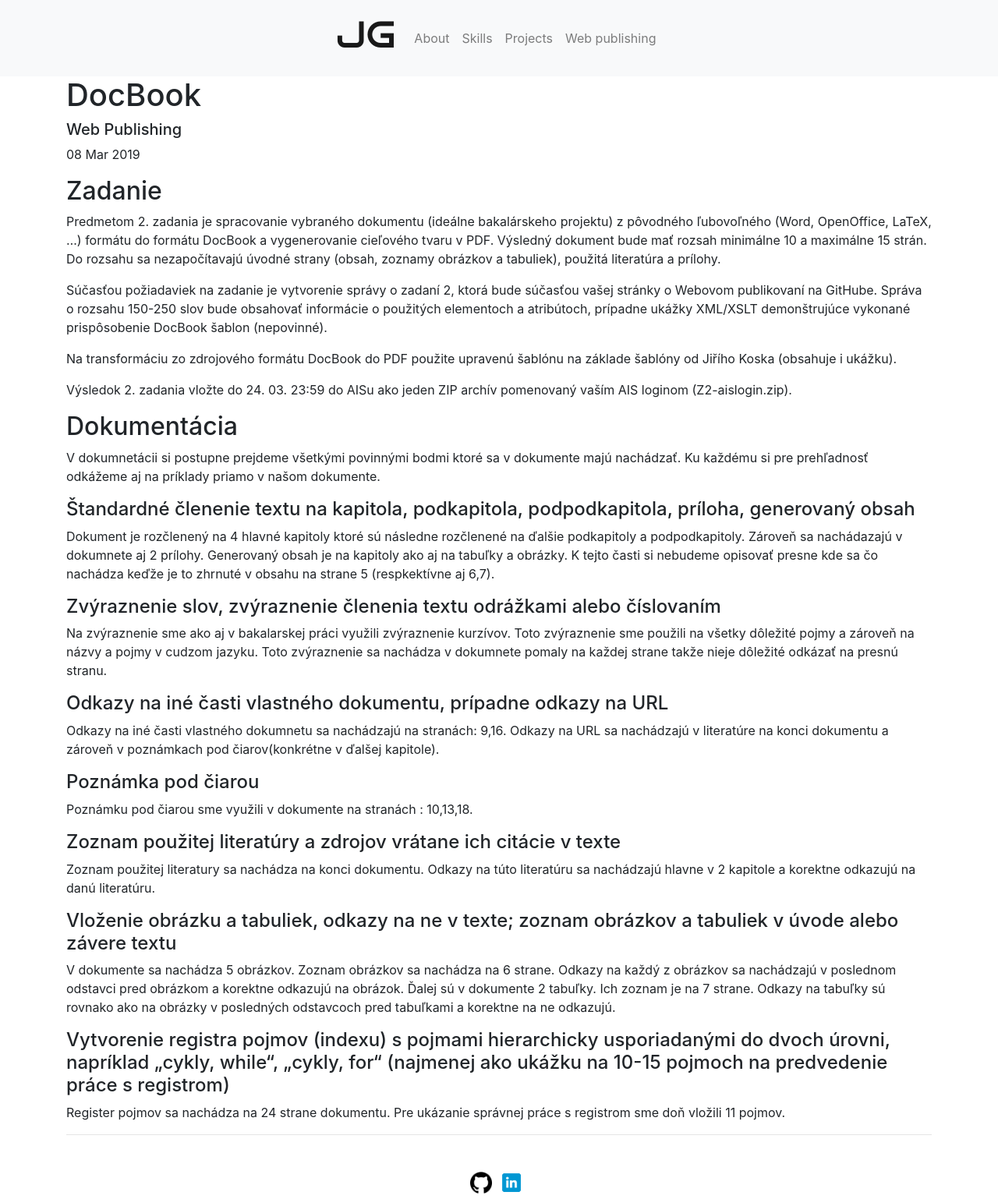
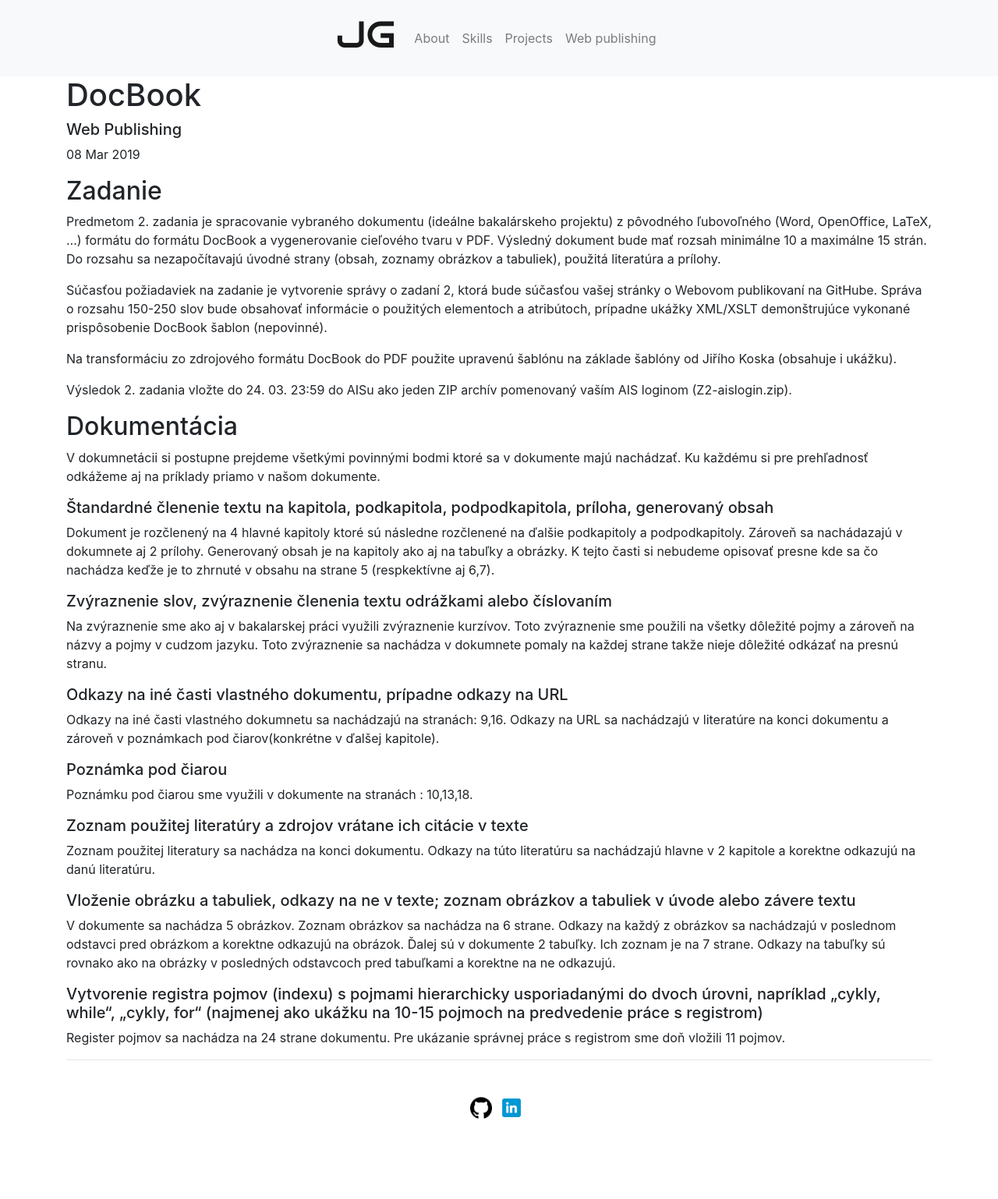
Before and after one commit to xgemelaj/xgemelaj.github.io, a Jekyll site: the page built from _posts/2019-03-08-Assignment-2.md, in a window 1280 px wide. Shown: the whole page at 78% size. Built offline with Jekyll 4.4.1, drawn with Linux system fonts in a browser that asks for light colours; after the commit the page ends 1442 px from its top, so only the background shows below that.

Commit message:
Z2-oprava

```diff
--- a/_posts/2019-03-08-Assignment-2.md
+++ b/_posts/2019-03-08-Assignment-2.md
@@ -21,32 +21,32 @@ Výsledok 2. zadania vložte do 24. 03. 23:59 do AISu ako jeden ZIP archív pome
 
 V dokumnetácii si postupne prejdeme všetkými povinnými bodmi ktoré sa v dokumente majú nachádzať. Ku každému si pre prehľadnosť odkážeme aj na príklady priamo v našom dokumente.
 
-#### Štandardné členenie textu na kapitola, podkapitola, podpodkapitola, príloha, generovaný obsah
+##### Štandardné členenie textu na kapitola, podkapitola, podpodkapitola, príloha, generovaný obsah
 
 Dokument je rozčlenený na 4 hlavné kapitoly ktoré sú následne rozčlenené na ďalšie podkapitoly a podpodkapitoly. Zároveň sa nachádazajú v dokumnete aj 2 prílohy. Generovaný obsah je na kapitoly ako aj na tabuľky a obrázky. K tejto časti si nebudeme opisovať presne kde sa čo nachádza keďže je to zhrnuté v obsahu na strane 5 (respkektívne aj 6,7).
 
-#### Zvýraznenie slov, zvýraznenie členenia textu odrážkami alebo číslovaním
+##### Zvýraznenie slov, zvýraznenie členenia textu odrážkami alebo číslovaním
 
 Na zvýraznenie sme ako aj v bakalarskej práci využili zvýraznenie kurzívov. Toto zvýraznenie sme použili na všetky dôležité pojmy a zároveň na názvy a pojmy v cudzom jazyku. Toto zvýraznenie sa nachádza v dokumnete pomaly na každej strane takže nieje dôležité odkázať na presnú stranu.
 
-#### Odkazy na iné časti vlastného dokumentu, prípadne odkazy na URL
+##### Odkazy na iné časti vlastného dokumentu, prípadne odkazy na URL
 
 Odkazy na iné časti vlastného dokumnetu sa nachádzajú na stranách: 9,16.
 Odkazy na URL sa nachádzajú v literatúre na konci dokumentu a zároveň v poznámkach pod čiarov(konkrétne v ďalšej kapitole).
 
-#### Poznámka pod čiarou
+##### Poznámka pod čiarou
 
 Poznámku pod čiarou sme využili v dokumente na stranách : 10,13,18.
 
-#### Zoznam použitej literatúry a zdrojov vrátane ich citácie v texte
+##### Zoznam použitej literatúry a zdrojov vrátane ich citácie v texte
 
 Zoznam použitej literatury sa nachádza na konci dokumentu. Odkazy na túto literatúru sa nachádzajú hlavne v 2 kapitole a korektne odkazujú na danú literatúru.
 
-#### Vloženie obrázku a tabuliek, odkazy na ne v texte; zoznam obrázkov a tabuliek v úvode alebo závere textu
+##### Vloženie obrázku a tabuliek, odkazy na ne v texte; zoznam obrázkov a tabuliek v úvode alebo závere textu
 
 V dokumente sa nachádza 5 obrázkov. Zoznam obrázkov sa nachádza na 6 strane. Odkazy na každý z obrázkov sa nachádzajú v poslednom odstavci pred obrázkom a korektne odkazujú na obrázok.
 Ďalej sú v dokumente 2 tabuľky. Ich zoznam je na 7 strane. Odkazy na tabuľky sú rovnako ako na obrázky v posledných odstavcoch pred tabuľkami a korektne na ne odkazujú.
 
-#### Vytvorenie registra pojmov (indexu) s pojmami hierarchicky usporiadanými do dvoch úrovni, napríklad „cykly, while“, „cykly, for“ (najmenej ako ukážku na 10-15 pojmoch na predvedenie práce s registrom)
+##### Vytvorenie registra pojmov (indexu) s pojmami hierarchicky usporiadanými do dvoch úrovni, napríklad „cykly, while“, „cykly, for“ (najmenej ako ukážku na 10-15 pojmoch na predvedenie práce s registrom)
 
 Register pojmov sa nachádza na 24 strane dokumentu. Pre ukázanie správnej práce s registrom sme doň vložili 11 pojmov.
```
